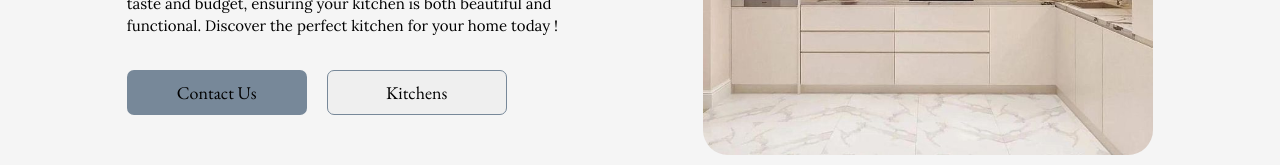
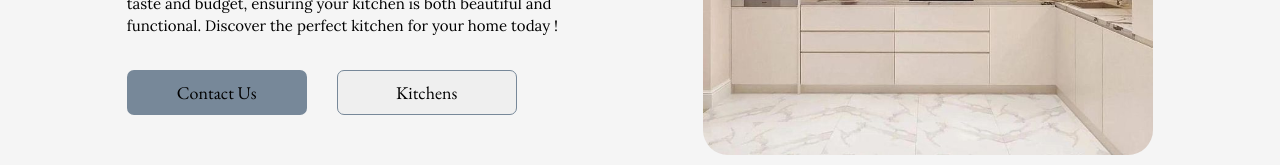
Before and after one commit to bardockAnes/western-furniture, a Next.js app: page /en in a window 1280 px wide. Shown: the part 493-658 px from the top of the page. Built offline with nearby package versions, Linux system fonts and the light colour scheme.

Commit message:
fixing button proplm

```diff
--- a/src/components/SpaceLand/SpaceLandImage.tsx
+++ b/src/components/SpaceLand/SpaceLandImage.tsx
@@ -13,7 +13,7 @@ function SpaceLandImage() {
   useEffect(() => {
     const interval = setInterval(() => {
       setCurrentIndex(prevIndex => (prevIndex + 1) % images.length);
-    }, 7000); // Change image every 7 seconds
+    }, 6000); // Change image every 7 seconds
 
     return () => clearInterval(interval); // Cleanup interval on component unmount
   }, [images.length]);
--- a/src/components/SpaceLand/SpaceLandText.tsx
+++ b/src/components/SpaceLand/SpaceLandText.tsx
@@ -12,8 +12,8 @@ function SpaceLandText() {
       <motion.div className='sltt' initial={{ opacity: 0, y: 50 }} animate={{ opacity: 1, y: 0 }} transition={{ duration: 0.5, delay: 0.2 }}>{t('title')}</motion.div>
       <motion.div className='sltd' initial={{ opacity: 0, y: 50 }} animate={{ opacity: 1, y: 0 }} transition={{ duration: 0.5, delay: 0.4 }}>{t('details')}</motion.div>
       <motion.div className='sltbs' initial={{ opacity: 0, y: 50 }} animate={{ opacity: 1, y: 0 }} transition={{ duration: 0.5, delay: 0.6 }}>
-        <motion.button className='sltb' whileHover={{ scale: 1.1 }} whileTap={{ scale: 0.9 }} transition={{ duration: 0.3 }}>{t('buttonone')}</motion.button>
-        <motion.button className='sltbtwo' whileHover={{ scale: 1.1 }} whileTap={{ scale: 0.9 }} transition={{ duration: 0.3, delay: 0.1 }}>{t('buttontwo')}</motion.button>
+        <motion.button className='sltb' whileHover={{ scale: 1.15 }} whileTap={{ scale: 0.9 }} transition={{ duration: 0.3 }}>{t('buttonone')}</motion.button>
+        <motion.button className='sltbtwo' whileHover={{ scale: 1.15 }} whileTap={{ scale: 0.9 }} transition={{ duration: 0.3, delay: 0.1 }}><text className='test'>{t('buttontwo')}</text></motion.button>
       </motion.div>
     </motion.div>
   )
--- a/src/components/styles.css
+++ b/src/components/styles.css
@@ -290,7 +290,7 @@ font-weight: 600;
 }
 .sltbs {
   display: flex;
-  gap: 20px;
+  gap: 30px;
   margin-top: 16px;
   /* padding-left: 20px; */
 }
@@ -303,6 +303,10 @@ font-weight: 600;
   width: 180px;
   font-family: 'gara';
   font-size: 18px;
+  display: flex;
+  justify-content: center;
+  align-items: center;
+  ;
 
 }
 .sltbtwo{
```
